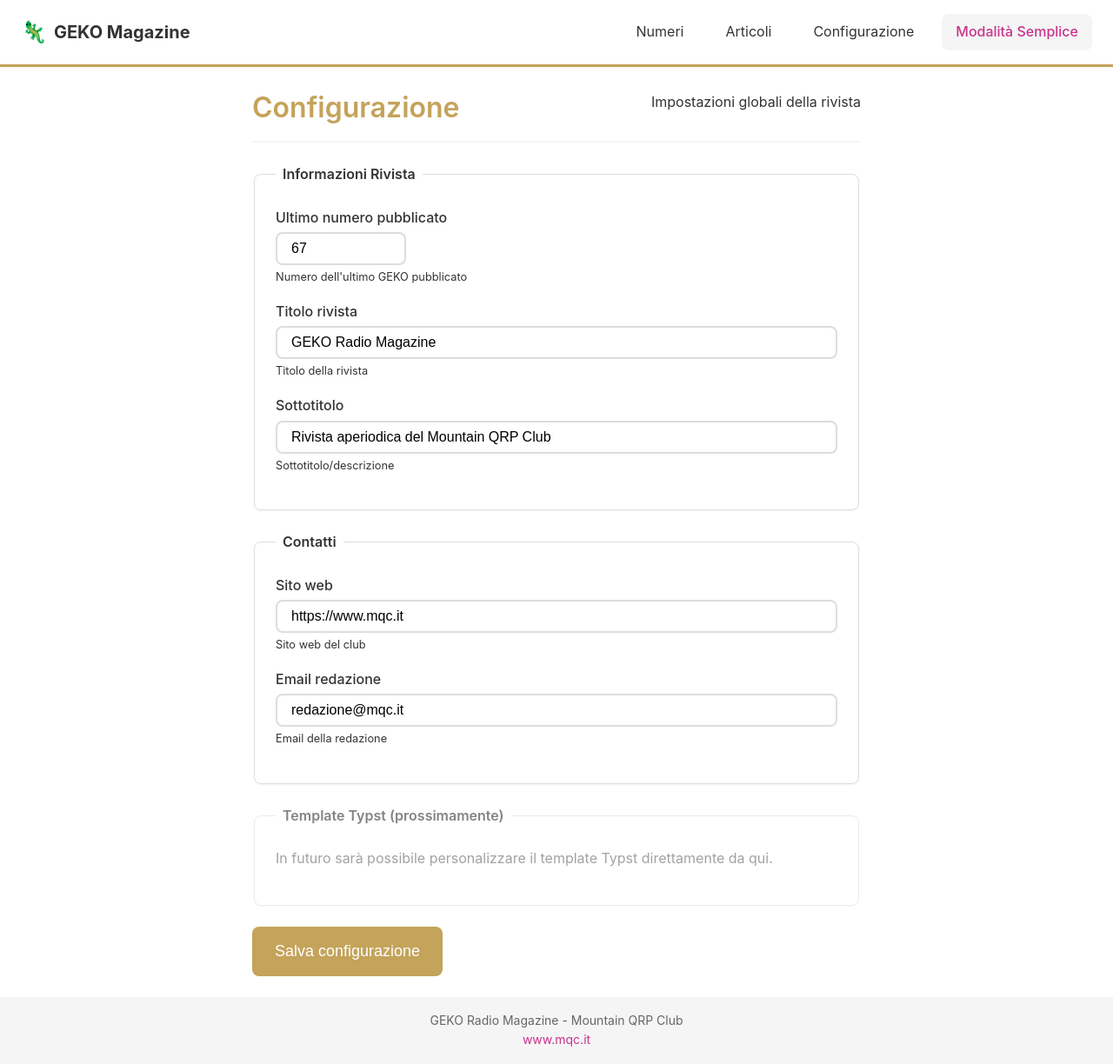
After one commit to iu3qez/geko-template, a FastAPI app: page /config/ in a window 1280 px wide. The commit adds this page. Shown: the whole page at 87% size. Run offline with FastAPI, Linux system fonts and the light colour scheme; data that the repository does not hold is empty; some libraries are stand-ins or nearby versions.

Commit message:
Pannello configurazione

```diff
--- a/webapp/app/main.py
+++ b/webapp/app/main.py
@@ -42,7 +42,7 @@ from fastapi.templating import Jinja2Templates
 from fastapi.responses import HTMLResponse
 
 from app.database import init_db
-from app.routes import articles, magazines, upload
+from app.routes import articles, magazines, upload, config
 
 # Directory paths
 APP_DIR = Path(__file__).parent
@@ -112,6 +112,7 @@ app.state.templates = templates
 app.include_router(articles.router)
 app.include_router(magazines.router)
 app.include_router(upload.router)
+app.include_router(config.router)
 
 
 # =============================================================================
--- a/webapp/app/models.py
+++ b/webapp/app/models.py
@@ -101,3 +101,87 @@ class Image(Base):
             mag.stato == MagazineStatus.PUBBLICATO
             for mag in self.article.magazines
         )
+
+
+class Config(Base):
+    """
+    Configurazione globale dell'applicazione.
+
+    Memorizza parametri chiave-valore per configurazioni
+    che valgono per tutti i numeri della rivista.
+
+    Parametri predefiniti:
+    - ultimo_numero: numero dell'ultimo GEKO pubblicato (es. "67")
+    - titolo_rivista: nome della rivista
+    - sottotitolo_rivista: descrizione/sottotitolo
+    - sito_web: URL del sito
+    - template_typst: template Typst personalizzato (futuro)
+    """
+    __tablename__ = "config"
+
+    key = Column(String(100), primary_key=True)
+    value = Column(Text, default="")
+    description = Column(String(500), default="")  # descrizione per UI
+    updated_at = Column(DateTime, default=datetime.utcnow, onupdate=datetime.utcnow)
+
+    # Valori di default per le configurazioni
+    DEFAULTS = {
+        "ultimo_numero": ("67", "Numero dell'ultimo GEKO pubblicato"),
+        "titolo_rivista": ("GEKO Radio Magazine", "Titolo della rivista"),
+        "sottotitolo_rivista": ("Rivista aperiodica del Mountain QRP Club", "Sottotitolo/descrizione"),
+        "sito_web": ("https://www.mqc.it", "Sito web del club"),
+        "email_redazione": ("redazione@mqc.it", "Email della redazione"),
+    }
+
+    @classmethod
+    async def get(cls, db, key: str, default: str = "") -> str:
+        """Ottiene un valore di configurazione."""
+        from sqlalchemy import select
+        result = await db.execute(select(cls).where(cls.key == key))
+        config = result.scalar_one_or_none()
+        if config:
+            return config.value
+        # Ritorna default dal DEFAULTS o quello passato
+        if key in cls.DEFAULTS:
+            return cls.DEFAULTS[key][0]
+        return default
+
+    @classmethod
+    async def set(cls, db, key: str, value: str, description: str = None):
+        """Imposta un valore di configurazione."""
+        from sqlalchemy import select
+        result = await db.execute(select(cls).where(cls.key == key))
+        config = result.scalar_one_or_none()
+        if config:
+            config.value = value
+            if description:
+                config.description = description
+        else:
+            desc = description or (cls.DEFAULTS.get(key, ("", ""))[1])
+            config = cls(key=key, value=value, description=desc)
+            db.add(config)
+        await db.commit()
+
+    @classmethod
+    async def get_all(cls, db) -> dict:
+        """Ottiene tutte le configurazioni come dizionario."""
+        from sqlalchemy import select
+        result = await db.execute(select(cls))
+        configs = {c.key: c for c in result.scalars().all()}
+
+        # Unisci con i default (per mostrare anche quelli non ancora salvati)
+        all_configs = {}
+        for key, (default_value, desc) in cls.DEFAULTS.items():
+            if key in configs:
+                all_configs[key] = {
+                    "value": configs[key].value,
+                    "description": configs[key].description or desc,
+                    "updated_at": configs[key].updated_at
+                }
+            else:
+                all_configs[key] = {
+                    "value": default_value,
+                    "description": desc,
+                    "updated_at": None
+                }
+        return all_configs
--- /dev/null
+++ b/webapp/app/routes/config.py
@@ -0,0 +1,73 @@
+"""
+Configuration panel routes.
+
+Gestisce il pannello di configurazione globale dell'applicazione.
+Permette di modificare parametri che valgono per tutti i numeri della rivista.
+
+Routes disponibili:
+    GET  /config/          - Mostra pannello configurazione
+    POST /config/          - Salva configurazioni
+    GET  /config/{key}     - Ottiene singolo valore (JSON)
+"""
+
+from fastapi import APIRouter, Depends, Request, Form
+from fastapi.responses import HTMLResponse, JSONResponse
+from sqlalchemy.ext.asyncio import AsyncSession
+
+from app.database import get_db
+from app.models import Config
+
+router = APIRouter(prefix="/config", tags=["config"])
+
+
+@router.get("/", response_class=HTMLResponse)
+async def config_panel(
+    request: Request,
+    db: AsyncSession = Depends(get_db)
+):
+    """Mostra il pannello di configurazione."""
+    configs = await Config.get_all(db)
+
+    templates = request.app.state.templates
+    return templates.TemplateResponse(
+        "standard/config/panel.html",
+        {"request": request, "configs": configs}
+    )
+
+
+@router.post("/", response_class=HTMLResponse)
+async def save_config(
+    request: Request,
+    db: AsyncSession = Depends(get_db)
+):
+    """Salva le configurazioni modificate."""
+    form_data = await request.form()
+
+    # Salva ogni configurazione
+    for key in Config.DEFAULTS.keys():
+        if key in form_data:
+            value = form_data.get(key, "")
+            await Config.set(db, key, value)
+
+    # Ritorna feedback
+    configs = await Config.get_all(db)
+
+    templates = request.app.state.templates
+    return templates.TemplateResponse(
+        "standard/config/panel.html",
+        {
+            "request": request,
+            "configs": configs,
+            "message": "Configurazione salvata con successo!"
+        }
+    )
+
+
+@router.get("/{key}")
+async def get_config_value(
+    key: str,
+    db: AsyncSession = Depends(get_db)
+):
+    """Ottiene un singolo valore di configurazione (API JSON)."""
+    value = await Config.get(db, key)
+    return JSONResponse({"key": key, "value": value})
--- a/webapp/app/templates/standard/base.html
+++ b/webapp/app/templates/standard/base.html
@@ -32,6 +32,7 @@
         <nav class="header-nav">
             <a href="/magazines/" class="nav-link">Numeri</a>
             <a href="/articles/" class="nav-link">Articoli</a>
+            <a href="/config/" class="nav-link">Configurazione</a>
             <a href="/simple" class="nav-link nav-link-simple">Modalità Semplice</a>
         </nav>
     </header>
--- /dev/null
+++ b/webapp/app/templates/standard/config/panel.html
@@ -0,0 +1,122 @@
+{% extends "standard/base.html" %}
+<!--
+    Pannello Configurazione - Impostazioni globali GEKO Magazine
+
+    Permette di modificare:
+    - Ultimo numero pubblicato
+    - Titolo e sottotitolo rivista
+    - Contatti (sito, email)
+    - (futuro) Template Typst
+-->
+
+{% block title %}Configurazione - GEKO Magazine{% endblock %}
+
+{% block main %}
+<div class="config-container">
+
+    <header class="page-header">
+        <h1>Configurazione</h1>
+        <p class="page-subtitle">Impostazioni globali della rivista</p>
+    </header>
+
+    {% if message %}
+    <div class="alert alert-success">
+        {{ message }}
+    </div>
+    {% endif %}
+
+    <form
+        method="post"
+        action="/config/"
+        class="config-form"
+    >
+        <!-- Informazioni Rivista -->
+        <fieldset class="form-section">
+            <legend>Informazioni Rivista</legend>
+
+            <div class="form-group">
+                <label for="ultimo_numero">Ultimo numero pubblicato</label>
+                <input
+                    type="text"
+                    id="ultimo_numero"
+                    name="ultimo_numero"
+                    value="{{ configs.ultimo_numero.value }}"
+                    placeholder="Es: 67"
+                    class="input-small"
+                >
+                <span class="form-hint">{{ configs.ultimo_numero.description }}</span>
+            </div>
+
+            <div class="form-group">
+                <label for="titolo_rivista">Titolo rivista</label>
+                <input
+                    type="text"
+                    id="titolo_rivista"
+                    name="titolo_rivista"
+                    value="{{ configs.titolo_rivista.value }}"
+                    placeholder="GEKO Radio Magazine"
+                >
+                <span class="form-hint">{{ configs.titolo_rivista.description }}</span>
+            </div>
+
+            <div class="form-group">
+                <label for="sottotitolo_rivista">Sottotitolo</label>
+                <input
+                    type="text"
+                    id="sottotitolo_rivista"
+                    name="sottotitolo_rivista"
+                    value="{{ configs.sottotitolo_rivista.value }}"
+                    placeholder="Rivista aperiodica del Mountain QRP Club"
+                >
+                <span class="form-hint">{{ configs.sottotitolo_rivista.description }}</span>
+            </div>
+        </fieldset>
+
+        <!-- Contatti -->
+        <fieldset class="form-section">
+            <legend>Contatti</legend>
+
+            <div class="form-group">
+                <label for="sito_web">Sito web</label>
+                <input
+                    type="url"
+                    id="sito_web"
+                    name="sito_web"
+                    value="{{ configs.sito_web.value }}"
+                    placeholder="https://www.mqc.it"
+                >
+                <span class="form-hint">{{ configs.sito_web.description }}</span>
+            </div>
+
+            <div class="form-group">
+                <label for="email_redazione">Email redazione</label>
+                <input
+                    type="email"
+                    id="email_redazione"
+                    name="email_redazione"
+                    value="{{ configs.email_redazione.value }}"
+                    placeholder="redazione@mqc.it"
+                >
+                <span class="form-hint">{{ configs.email_redazione.description }}</span>
+            </div>
+        </fieldset>
+
+        <!-- Template (futuro) -->
+        <fieldset class="form-section form-section-disabled">
+            <legend>Template Typst (prossimamente)</legend>
+            <p class="text-muted">
+                In futuro sarà possibile personalizzare il template Typst direttamente da qui.
+            </p>
+        </fieldset>
+
+        <!-- Azioni -->
+        <div class="form-actions">
+            <button type="submit" class="btn btn-primary btn-large">
+                Salva configurazione
+            </button>
+        </div>
+
+    </form>
+
+</div>
+{% endblock %}
--- a/webapp/static/css/standard.css
+++ b/webapp/static/css/standard.css
@@ -847,3 +847,58 @@
         max-height: 400px;
     }
 }
+
+/* =============================================================================
+   PANNELLO CONFIGURAZIONE
+   ============================================================================= */
+
+.config-container {
+    max-width: 700px;
+    margin: 0 auto;
+}
+
+.page-subtitle {
+    color: var(--geko-gray);
+    margin-top: var(--space-xs);
+}
+
+.config-form .form-section {
+    background: white;
+    padding: var(--space-lg);
+    border-radius: var(--radius-md);
+    margin-bottom: var(--space-lg);
+    box-shadow: var(--shadow-sm);
+}
+
+.config-form .form-section legend {
+    font-weight: 600;
+    color: var(--geko-dark);
+    padding: 0 var(--space-sm);
+}
+
+.form-hint {
+    display: block;
+    font-size: 0.8rem;
+    color: var(--geko-gray);
+    margin-top: var(--space-xs);
+}
+
+.input-small {
+    max-width: 150px;
+}
+
+.form-section-disabled {
+    opacity: 0.6;
+}
+
+.alert {
+    padding: var(--space-md);
+    border-radius: var(--radius-md);
+    margin-bottom: var(--space-lg);
+}
+
+.alert-success {
+    background: #dcfce7;
+    color: #166534;
+    border: 1px solid #86efac;
+}
```
